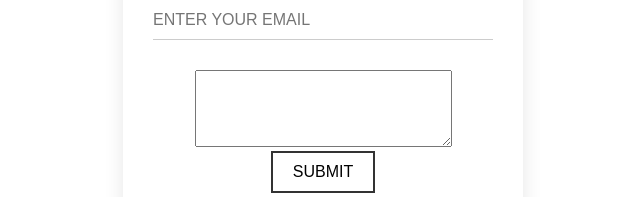
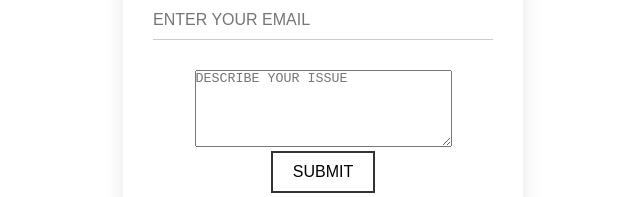
Before and after one commit to Vipullprajapati/advertising, a React (Vite) app in the folder my-app/: page / in a window 1280 px wide. Shown: the part 4058-4255 px from the top of the page, without its empty margins (317-957 px from the left). Built offline with nearby package versions, Linux system fonts and the light colour scheme.

Commit message:
some update

```diff
--- a/my-app/src/App.jsx
+++ b/my-app/src/App.jsx
@@ -1,4 +1,6 @@
 import "./App.css";
+
+
 
 function App() {
   return (
@@ -248,7 +250,7 @@ function App() {
                 <form>
                   <input type="text" placeholder="ENTER YOUR NAME" />
                   <input type="text" placeholder="ENTER YOUR EMAIL" />
-                  <textarea name="" id="" cols="30" rows="5"></textarea>
+                  <textarea name="" id="" cols="30" rows="5" placeholder="DESCRIBE YOUR ISSUE"></textarea>
                   <button className="opacity">SUBMIT</button>
                 </form>
                 <div className="register-forget opacity">
```
